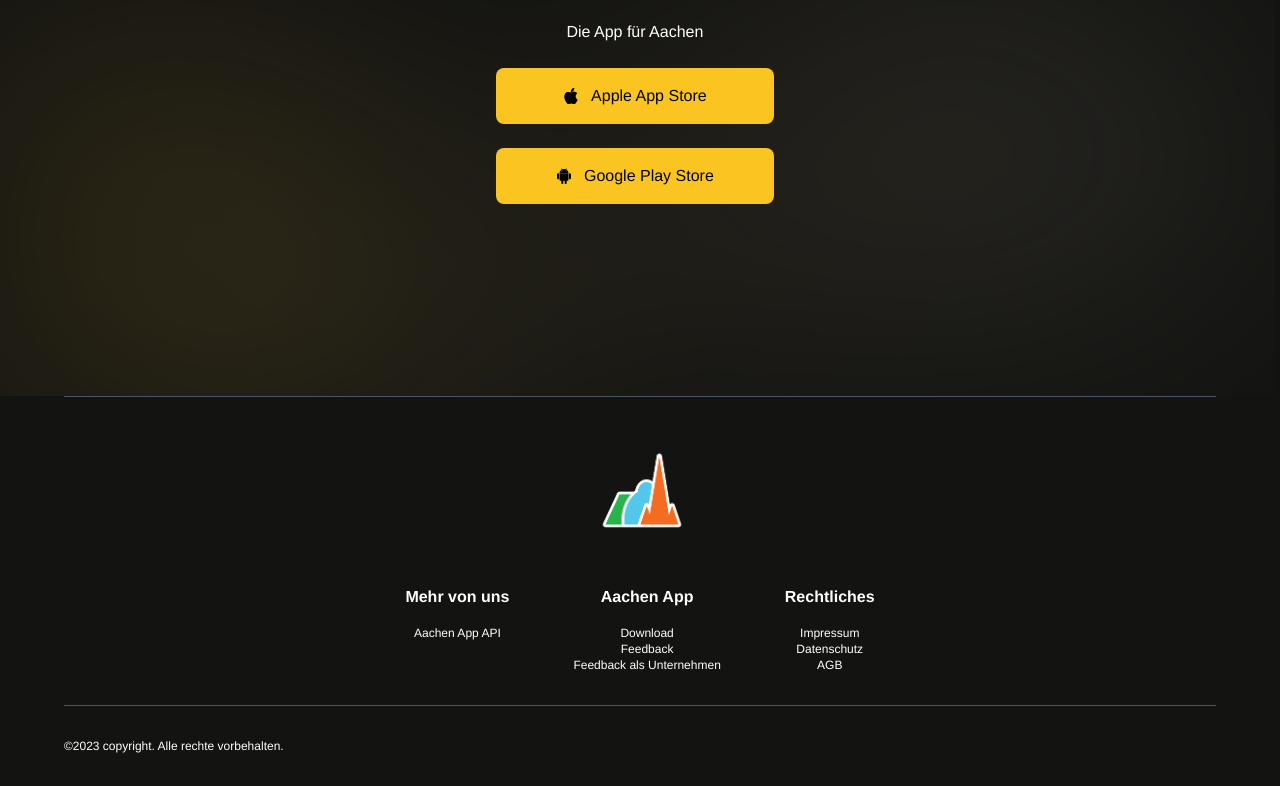
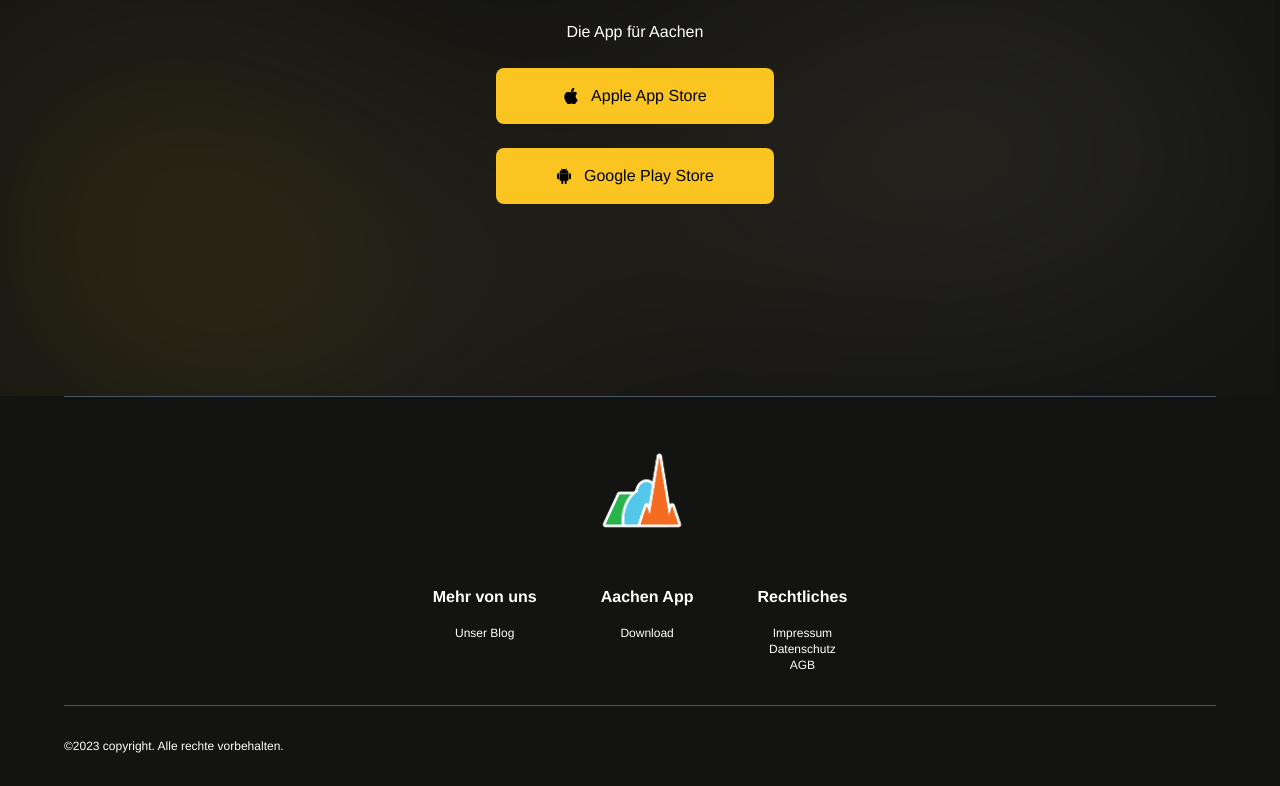
Before and after one commit to FynnFrings/aachen-web-app, a Next.js app in the folder frontend/: page /download in a window 1280 px wide. Shown: the part 378-1164 px from the top of the page. Built offline with nearby package versions, Linux system fonts and the light colour scheme.

Commit message:
bug fixes

```diff
--- a/frontend/components/Layout/footer.tsx
+++ b/frontend/components/Layout/footer.tsx
@@ -15,10 +15,10 @@
               <h2 className="font-bold text-md mb-4">Mehr von uns</h2>
               <a
                 className="font-light text-xs"
-                href={" https://api.aachen-app.de"}
+                href={" https://api.aachen-app.de/blog"}
               >
                 <p className="hover:text-[#FAC520] relative hover:after:w-full hover:after:transition-[width] hover:after:duration-300 after:absolute after:w-[0%] after:bg-[#FAC520] after:left-0 after:bottom-0 after:h-[2px] after:transition-[width] after:duration-300">
-                  Aachen App API
+                  Unser Blog
                 </p>
               </a>
             </div>
@@ -29,7 +29,7 @@
                   Download
                 </p>
               </Link>
-              <a
+              {/*  <a
                 className="font-light text-xs"
                 href={" https://www.aachen-app.de/feedback"}
               >
@@ -44,7 +44,7 @@
                 <p className="hover:text-[#FAC520] relative hover:after:w-full hover:after:transition-[width] hover:after:duration-300 after:absolute after:w-[0%] after:bg-[#FAC520] after:left-0 after:bottom-0 after:h-[2px] after:transition-[width] after:duration-300">
                   Feedback als Unternehmen
                 </p>
-              </a>
+  </a>*/}
             </div>
             <div className="flex flex-col items-center">
               <h2 className="font-bold text-md mb-4">Rechtliches</h2>
--- a/frontend/pages/blog/[id].tsx
+++ b/frontend/pages/blog/[id].tsx
@@ -54,7 +54,7 @@
 
   // Declared url of events id
   const blogUrlId: string =
-    "https://us-central1-aachen-app-dev.cloudfunctions.net/getAllBlogs"; //`http://localhost:5050/blog/${id}`;
+    "https://us-central1-aachen-app-dev.cloudfunctions.net/getBlogById"; //`http://localhost:5050/blog/${id}`;
 
   // Fetching data
   const res = await fetch(`${blogUrlId}`, {
```
